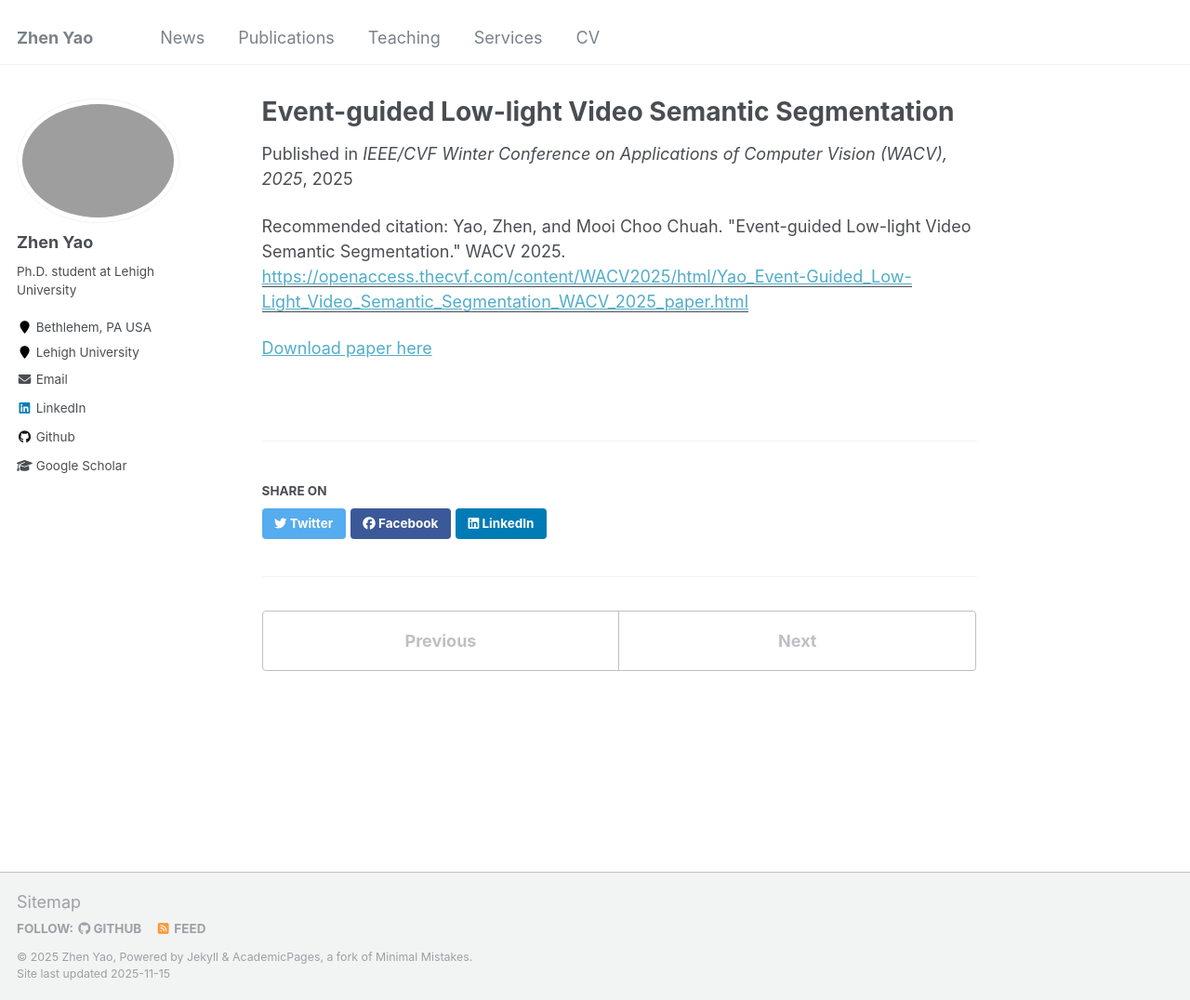
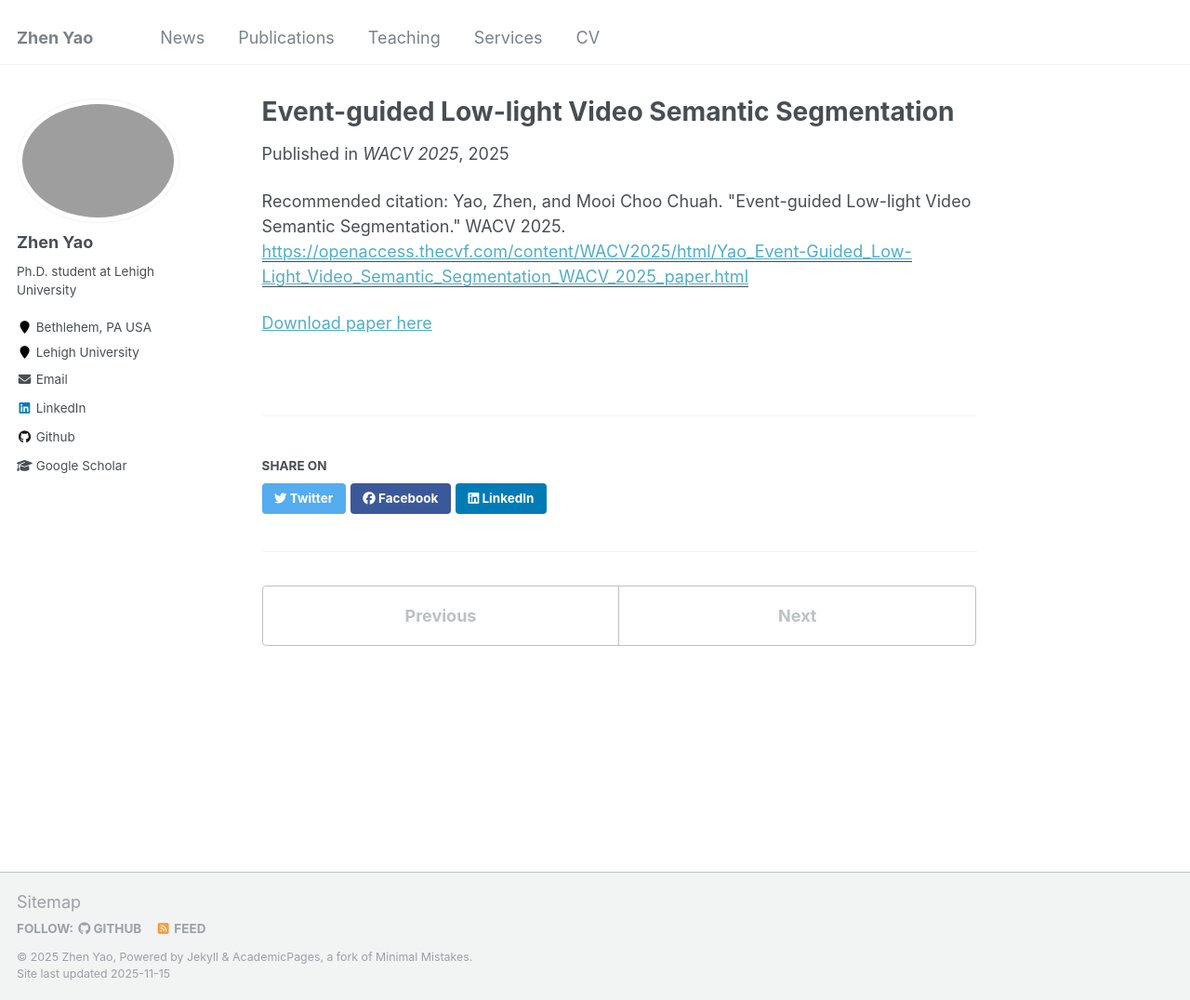
Before and after one commit to zyaocoder/zyaocoder.github.io, a Jekyll site: the page built from _publications/2025_wacv_evsnet.md, in a window 1280 px wide and 1076 px high. Shown: the whole window at 93% size. Built offline with Jekyll 4.4.1, drawn with Linux system fonts in a browser that asks for light colours.

Commit message:
Update 2025_wacv_evsnet.md

```diff
--- a/_publications/2025_wacv_evsnet.md
+++ b/_publications/2025_wacv_evsnet.md
@@ -3,7 +3,7 @@ title: "Event-guided Low-light Video Semantic Segmentation"
 collection: publications
 permalink: /publication/2025_wacv_evsnet
 date: 2025-02-28
-venue: 'IEEE/CVF Winter Conference on Applications of Computer Vision (WACV), 2025'
+venue: 'WACV 2025'
 paperurl: 'https://openaccess.thecvf.com/content/WACV2025/html/Yao_Event-Guided_Low-Light_Video_Semantic_Segmentation_WACV_2025_paper.html'
 arxivurl: 'https://arxiv.org/abs/2411.00639'
 biburl: '../files/wacv2025.txt'
```
